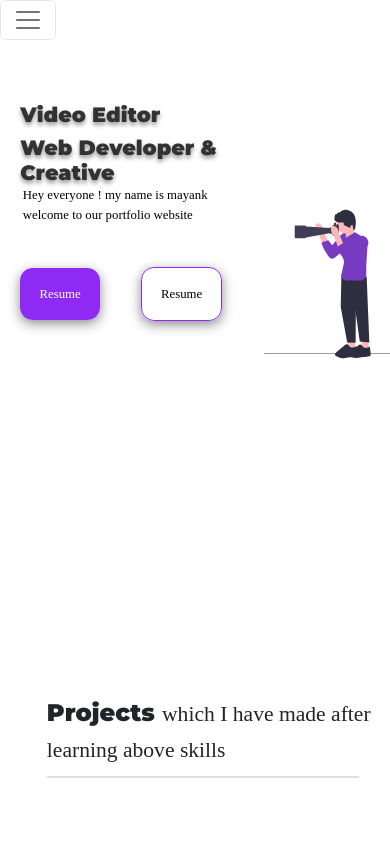
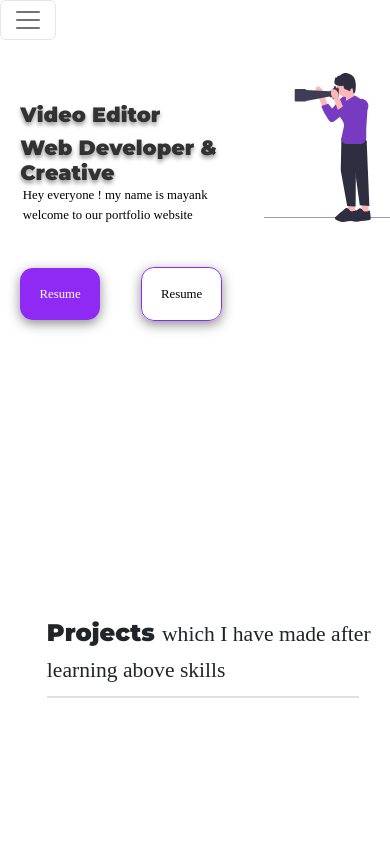
Before and after one commit to kshitijjj/Portfolio, a React (Create React App) app in the folder portfolio/: page / in a window 390 px wide. Shown: the top 844 px of the page. Built offline with nearby package versions, Linux system fonts and the light colour scheme.

Commit message:
update index.css

```diff
--- a/portfolio/src/index.css
+++ b/portfolio/src/index.css
@@ -120,14 +120,8 @@ margin: 2em;
 
 }
 #img1{
-  width: 40vw;
-  height:80vh;
-  margin-left:4em ;
-  margin-top: 2em;
-  animation-name:image ;
-  animation: image ease 2s;
-  animation-iteration-count: 1;
-  animation-fill-mode: backwards;
+  width: 90%;
+  margin-left:2em;
 }
 .image_disp{
     display: grid;
@@ -470,8 +464,6 @@ margin-left: 25%;
     margin-left: 30%;
     width: 70vw;
   }
-
-
   .exp_comp{
     grid-template-columns:auto;
   }
@@ -486,8 +478,6 @@ margin-left: 25%;
   #p3{
     font-size: 1.7em;
   }
-
-
   #text3,#text33{
     font-size: 1.3em;
   }
@@ -505,7 +495,6 @@ margin-left: 25%;
     width: 65vw;
     margin-bottom: 0.1%;
     height: 2.4vh;
-
   }
   #text11{
     width: 65vw;
@@ -520,8 +509,8 @@ margin-left: 25%;
   }
   #img1{
     width: 45vw;
-    height: 50vh;
-    margin: 0;
+    margin-left: 0%;
+
   }
   .social{
     margin-top: 35%;
@@ -535,7 +524,6 @@ margin-left: 25%;
   .icon_btn{
     width: 5vw;
   }
-
   .abt_card{
     width: 90%;
     margin-left: 1%;
@@ -546,7 +534,6 @@ margin-left: 25%;
   .about_card{
     margin-left: 7%;
   }
-
   .main7{
     padding: 1%;
     grid-template-columns: auto;
```
